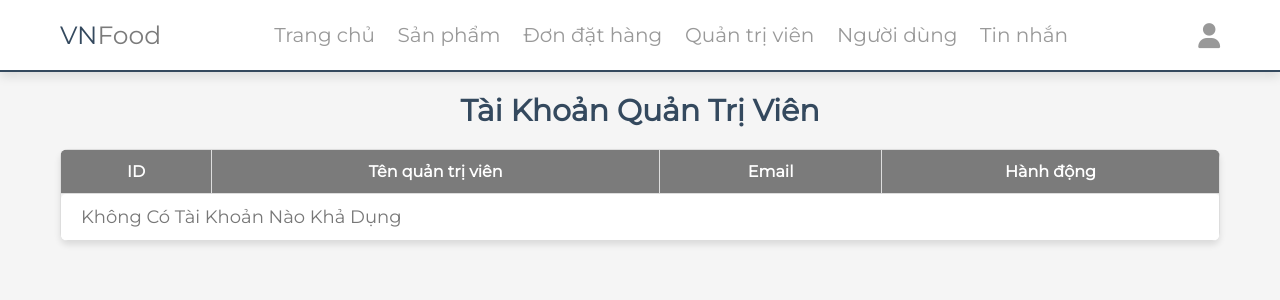
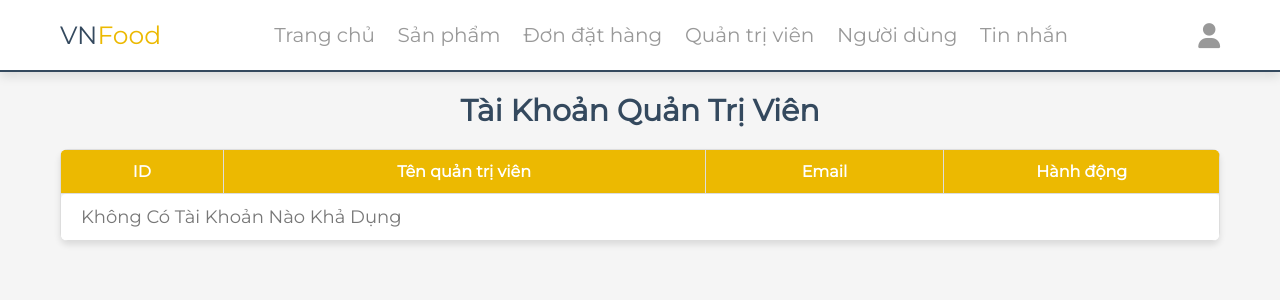
Before and after one commit to Sazki/VN-phone, a PHP site: page /admin/admin_accounts.php in a window 1280 px wide. Shown: the top 300 px of the page. Run offline with PHP 8.4, Linux system fonts and the light colour scheme; the visitor is signed in with stand-in values (Sample User, id 1); data that the repository does not hold is empty; some libraries are stand-ins or nearby versions.

Commit message:
update 2

```diff
--- a/admin/admin_accounts.php
+++ b/admin/admin_accounts.php
@@ -54,7 +54,7 @@ if (isset($_GET['delete'])) {
     }
 
     .accounts-table th {
-        background-color: #7b7b7b;
+        background-color: #ecb901;
         color: white;
         font-weight: bold;
         text-align: center;
@@ -145,7 +145,7 @@ if (isset($_GET['delete'])) {
                     <th>ID</th>
                     <th>Tên quản trị viên</th>
                     <th>Email</th>
-                    <th>Hành động</th>
+                    <th style="width: 100px;">Hành động</th>
                 </tr>
             </thead>
             <tbody>
@@ -166,7 +166,7 @@ if (isset($_GET['delete'])) {
                         <?php
                                 // Nếu tài khoản là tài khoản hiện tại, cho phép cập nhật
                                 if ($fetch_accounts['userID'] == $admin_id) {
-                                    echo '<a href="update_profile.php" class="option-btn">Cập nhật</a>';
+                                    echo '<a href="update_profile.php" class="option-btn">Sửa</a>';
                                 }
                                 ?>
                     </td>
--- a/admin/placed_orders.php
+++ b/admin/placed_orders.php
@@ -64,7 +64,7 @@ if (isset($_GET['delete'])) {
     }
 
     .orders-table th {
-        background-color: #7b7b7b;
+        background-color: #ecb901;
         ;
         color: white;
         font-weight: bold;
@@ -165,7 +165,7 @@ if (isset($_GET['delete'])) {
     <?php include '../components/admin_header.php' ?>
 
 
-    <h1 class="heading" style="text-align: center; margin-bottom: 20px;">Đơn đặt hàng</h1>
+    <h1 class="heading" style="text-align: center; margin:20px 0; ">Đơn đặt hàng</h1>
 
     <table class="orders-table">
         <thead>
--- a/admin/users_accounts.php
+++ b/admin/users_accounts.php
@@ -58,7 +58,7 @@ if (isset($_GET['delete'])) {
     }
 
     .accounts-table th {
-        background-color: #7b7b7b;
+        background-color: #ecb901;
         color: white;
         font-weight: bold;
         text-align: center;
--- a/css/admin_style.css
+++ b/css/admin_style.css
@@ -2,7 +2,7 @@
 
 :root {
 	/* --main-color: #4834d4; */
-	--main-color: #7b7b7b;
+	--main-color: #ecb901;
 	--red: #e74c3c;
 	--orange: #f39c12;
 	--black: #34495e;
--- a/css/style.css
+++ b/css/style.css
@@ -7,8 +7,6 @@
 	--black: #222;
 	--light-color: #777;
 	--border: 0.2rem solid var(--black);
-
-	--yellow: #cea50f;
 }
 
 * {
@@ -214,9 +212,6 @@ section {
 .header .flex .icons span {
 	font-size: 2rem;
 }
-
-
-
 
 #menu-btn {
 	display: none;
```
